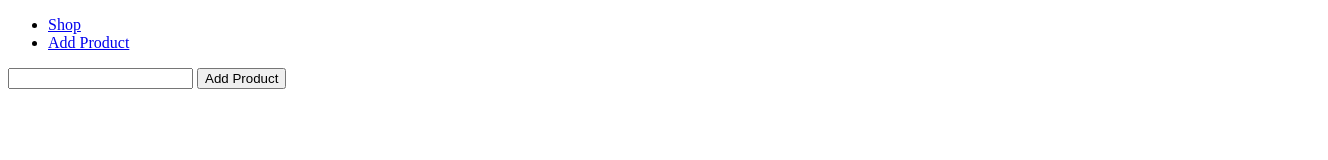
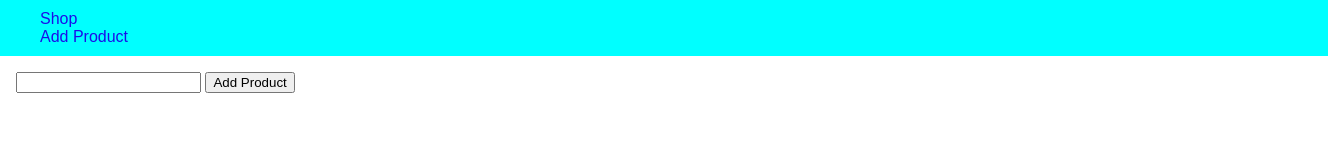
Before and after one commit to sourabhcse/second, a website: page views/add-product.html in a window 1280 px wide. Shown: the whole page, 1328 px wide, since content can reach past the window. Drawn offline with Linux system fonts and the light colour scheme.

Commit message:
css inbuilt

```diff
--- a/routes/admin.js
+++ b/routes/admin.js
@@ -34,9 +34,10 @@ router.post("/",(req,res)=>{
 
 });*/
 
+const rootDir=require('../util/path');
 router.get('/add-product',(req,res,next)=>{
     //console.log("in the middleware");
-    res.sendFile(path.join(__dirname,'../','views','add-product.html'));
+    res.sendFile(path.join(rootDir,'views','add-product.html'));
 
 });
 
--- a/routes/shop.js
+++ b/routes/shop.js
@@ -1,6 +1,7 @@
 const express=require('express');
 const router = express.Router();
 const path=require('path')
+const rootDir=require('../util/path');
 
 /*router.get('/',(req,res,next)=>{
     console.log("in the another middleware");
@@ -9,7 +10,7 @@ const path=require('path')
 });*/
 
 router.get('/',(req,res,next)=>{
-    res.sendFile(path.join(__dirname, '../','views','shop.html'));
+    res.sendFile(path.join(rootDir,'views','shop.html'));
 });
 
 module.exports=router;
--- /dev/null
+++ b/util/path.js
@@ -0,0 +1,3 @@
+const path=require('path');
+
+module.exports=path.dirname(process.mainModule.filename);
--- a/views/add-product.html
+++ b/views/add-product.html
@@ -5,13 +5,53 @@
     <meta http-equiv="X-UA-Compatible" content="IE=edge">
     <meta name="viewport" content="width=device-width, initial-scale=1.0">
     <title>Add Produt</title>
+    <style>
+        body{
+            margin: 0%;
+            padding: 0%;
+            font-family: sans-serif;
+        }
+        main{
+            padding: 1rem;
+        }
+        .main-header{
+            width:100%;
+            height: 3.5rem;
+            background-color: aqua;
+            padding: 0 1.5rem;
+        }
+        .main-header-nav{
+            height: 100%;
+            display: flex;
+            align-items: center;
+        }
+        .main-header-item-list{
+            list-style: none;
+            margin: 0;
+            padding: 0;
+        }
+        .main-header-item{
+            margin: 0 1rem;
+            padding: 0;
+
+        }
+        .main-header-item a{
+            text-decoration: none;
+            color: rgb(28, 14, 233);
+        }
+        .main-header-item a:hover,
+        .main-header-item a:active,
+        .main-header-item a:active{
+            color: red;
+        }
+    </style>
 </head>
 <body>
-    <header>
-        <nav>
-            <ul>
-                <li><a href="/">Shop</a></li>
-                <li><a href="/add-product">Add Product</a></li>
+    <header class="main-header">
+        <nav class="main-header-nav">
+            <ul class="main-header-item-list">
+                <li class="main-header-item"><a  href="/">Shop</a></li>
+                <li class="main-header-item"><a class="active"href="/add-product">Add Product</a></li>
             </ul>
         </nav>
 
```
Also changed, not shown: views/shop.html (+45 -5 lines).
